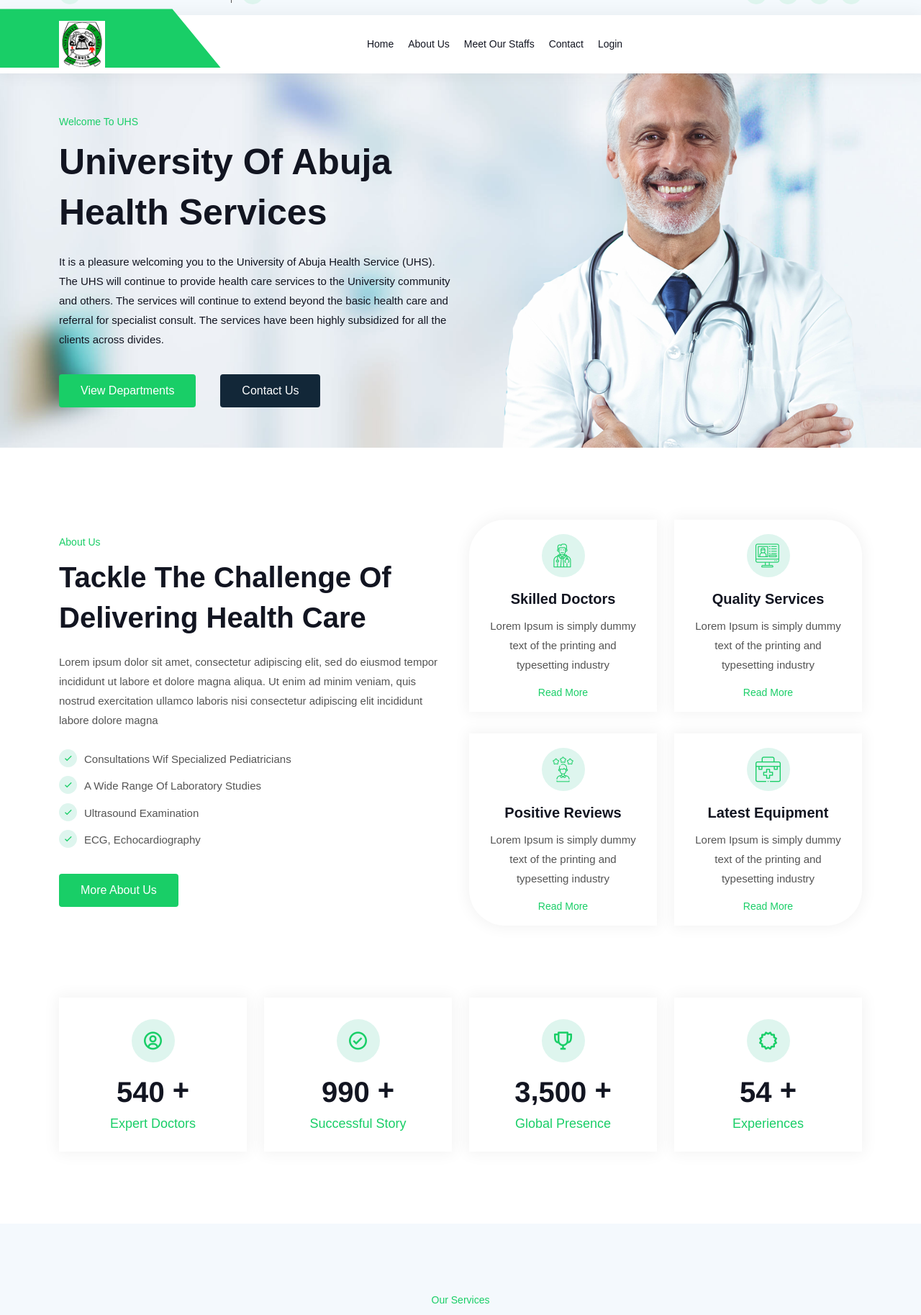
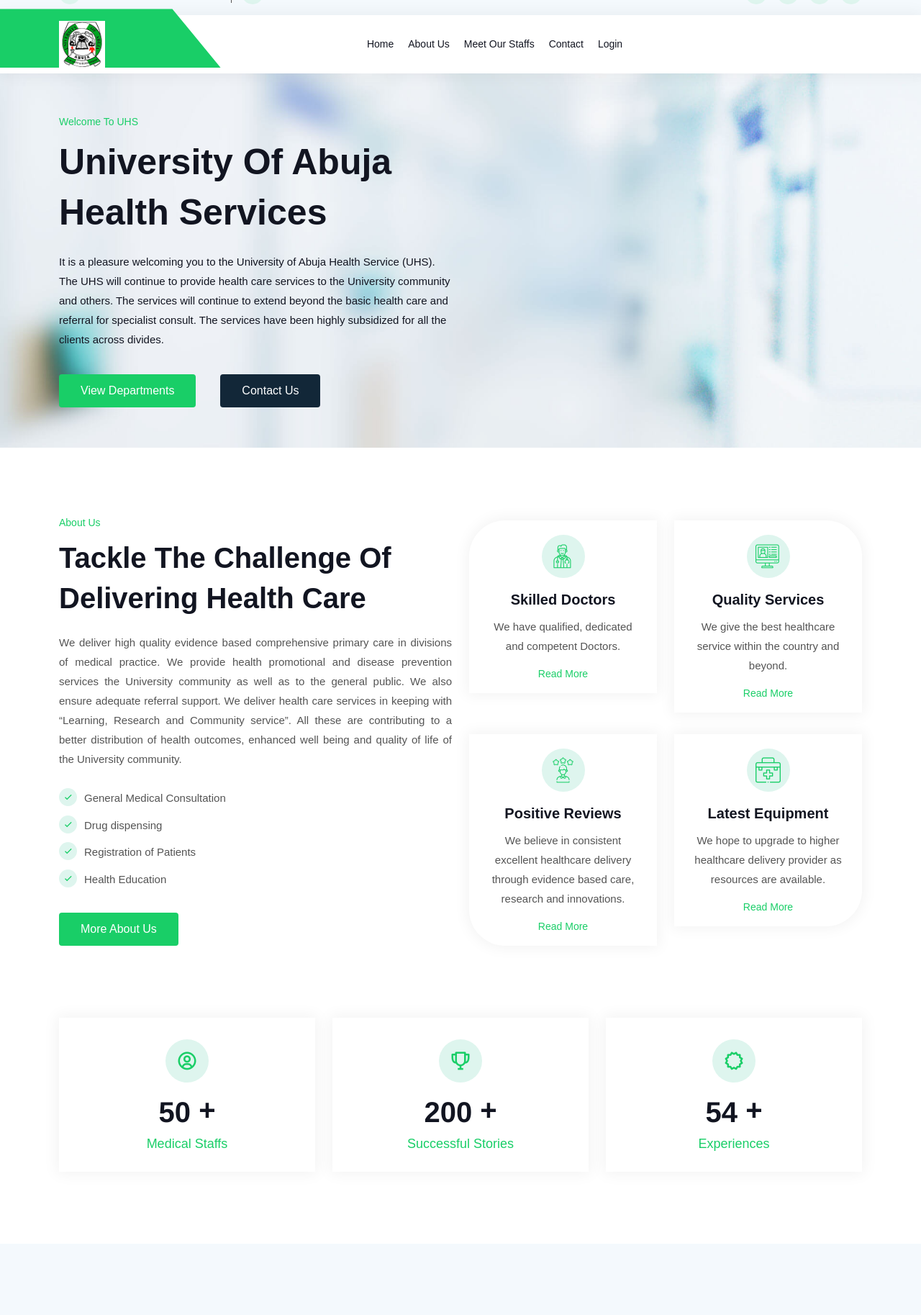
Before and after one commit to benjaminogbonna/University-of-Abuja-Health-Services-App, a Django app: template templates/home.html in a window 1280 px wide. Shown: the part 39-1866 px from the top of the page at 72% size. Run offline with Django 3.2, Linux system fonts and the light colour scheme; the template is opened without the code that fills it, so the values that code supplies are empty; some libraries are stand-ins or nearby versions.

Commit message:
edited the home page, base file, create apppointmnt, patient profile and staff pages.

```diff
--- a/templates/base.html
+++ b/templates/base.html
@@ -146,7 +146,7 @@
 											</li>
 											<li class="nav-item">
 <!--												<a href="{% url 'medical_history'  %}" class="nav-link">History</a>-->
-												<a href="" class="nav-link">History</a>
+<!--												<a href="" class="nav-link">History</a>-->
 											</li>
 											<li class="nav-item">
 												<a href="/logout" class="nav-link">Logout</a>
@@ -275,33 +275,33 @@
 
 							<ul>
 								<li>
-									<a href="department-details.html">
-										Medicine
+									<a href="">
+										Medical Services
 									</a>
 								</li>
 								<li>
-									<a href="department-details.html">
-										Neurology
+									<a href="">
+										Pharmacy
 									</a>
 								</li>
 								<li>
-									<a href="department-details.html">
-										Eye Care
+									<a href="">
+										Nursing
 									</a>
 								</li>
 								<li>
-									<a href="department-details.html">
-										Cardiology
+									<a href="">
+										Health Information Management
 									</a>
 								</li>
 								<li>
-									<a href="department-details.html">
-										Dental Care
+									<a href="">
+										Medical Laboratory
 									</a>
 								</li>
 								<li>
-									<a href="department-details.html">
-										Pulmonary
+									<a href="">
+										Environmental Health
 									</a>
 								</li>
 							</ul>
--- a/templates/home.html
+++ b/templates/home.html
@@ -30,7 +30,7 @@
 
 							<div class="col-lg-6">
 								<div class="banner-img wow fadeInUp" data-wow-delay=".9s">
-									<img src="{% static 'assets/img/hone-one-banner/banner-img.png' %}" alt="Image">
+<!--									<img src="{% static 'assets/img/hone-one-banner/banner-img.png' %}" alt="Image">-->
 <!--									<img src="{% static 'assets/img/staff/abdulkabir_ayanniyi.jpg' %}" alt="Image">-->
 								</div>
 							</div>
@@ -49,24 +49,30 @@
 						<div class="about-content">
 							<span class="top-title">About Us</span>
 							<h2>Tackle The Challenge Of Delivering Health Care</h2>
-							<p>Lorem ipsum dolor sit amet, consectetur adipiscing elit, sed do eiusmod tempor incididunt ut labore et dolore magna aliqua. Ut enim ad minim veniam, quis nostrud exercitation ullamco laboris nisi consectetur adipiscing elit incididunt labore dolore magna</p>
+							<p style="text-align:justify">
+								We deliver high quality evidence based comprehensive primary care in divisions of medical practice.
+								We provide health promotional and disease prevention services the University community as well
+								as to the general public. We also ensure adequate referral support. We deliver health care services
+								in keeping with “Learning, Research and Community service”. All these are contributing to a better
+								distribution of health outcomes, enhanced well being and quality of life of the University community.
+							</p>
 
 							<ul>
 								<li>
 									<i class="bx bx-check"></i>
-									Consultations Wif Specialized Pediatricians
+									General Medical Consultation
 								</li>
 								<li>
 									<i class="bx bx-check"></i>
-									A Wide Range Of Laboratory Studies
+									Drug dispensing
 								</li>
 								<li>
 									<i class="bx bx-check"></i>
-									Ultrasound Examination
+									Registration of Patients
 								</li>
 								<li>
 									<i class="bx bx-check"></i>
-									ECG, Echocardiography
+									Health Education
 								</li>
 							</ul>
 
@@ -83,8 +89,8 @@
 									<div class="single-features">
 										<i class="flaticon-doctor"></i>
 										<h3>Skilled Doctors</h3>
-										<p>Lorem Ipsum is simply dummy text of the printing and typesetting industry</p>
-										<a href="department-details.html" class="read-more">
+										<p>We have qualified, dedicated and competent Doctors.</p>
+										<a href="/staffs" class="read-more">
 											Read More
 										</a>
 									</div>
@@ -94,8 +100,10 @@
 									<div class="single-features">
 										<i class="flaticon-personal-information"></i>
 										<h3>Quality Services</h3>
-										<p>Lorem Ipsum is simply dummy text of the printing and typesetting industry</p>
-										<a href="department-details.html" class="read-more">
+										<p>
+											We give the best healthcare service within the country and beyond.
+										</p>
+										<a href="/about" class="read-more">
 											Read More
 										</a>
 									</div>
@@ -105,8 +113,10 @@
 									<div class="single-features">
 										<i class="flaticon-rate"></i>
 										<h3>Positive Reviews</h3>
-										<p>Lorem Ipsum is simply dummy text of the printing and typesetting industry</p>
-										<a href="department-details.html" class="read-more">
+										<p>
+											We believe in consistent excellent healthcare delivery through evidence based care, research and innovations.
+										</p>
+										<a href="" class="read-more">
 											Read More
 										</a>
 									</div>
@@ -116,8 +126,8 @@
 									<div class="single-features">
 										<i class="flaticon-first-aid-kit"></i>
 										<h3>Latest Equipment</h3>
-										<p>Lorem Ipsum is simply dummy text of the printing and typesetting industry</p>
-										<a href="department-details.html" class="read-more">
+										<p>We hope to upgrade to higher healthcare delivery provider as resources are available.</p>
+										<a href="/about" class="read-more">
 											Read More
 										</a>
 									</div>
@@ -134,46 +144,34 @@
 		<section class="counter-area pb-70">
 			<div class="container">
 				<div class="row">
-					<div class="col-lg-3 col-sm-6">
+					<div class="col-lg-4 col-sm-6">
 						<div class="single-counter">
 							<i class="bx bx-user-circle"></i>
 
 							<h2>
-								<span class="odometer" data-count="540">00</span>
+								<span class="odometer" data-count="50">00</span>
 								<span class="target">+</span>
 							</h2>
 
-							<p>Expert Doctors</p>
+							<p>Medical Staffs</p>
 						</div>
 					</div>
 
-					<div class="col-lg-3 col-sm-6">
-						<div class="single-counter">
-							<i class="bx bx-check-circle"></i>
 
-							<h2>
-								<span class="odometer" data-count="990">00</span>
-								<span class="target">+</span>
-							</h2>
-
-							<p>Successful Story</p>
-						</div>
-					</div>
-
-					<div class="col-lg-3 col-sm-6">
+					<div class="col-lg-4 col-sm-6">
 						<div class="single-counter">
 							<i class="bx bx-trophy"></i>
 
 							<h2>
-								<span class="odometer" data-count="3500">00</span>
+								<span class="odometer" data-count="200">00</span>
 								<span class="traget">+</span>
 							</h2>
 
-							<p>Global Presence</p>
+							<p>Successful Stories</p>
 						</div>
 					</div>
 
-					<div class="col-lg-3 col-sm-6">
+					<div class="col-lg-4 col-sm-6">
 						<div class="single-counter">
 							<i class="bx bx-certification"></i>
 
@@ -190,37 +188,55 @@
 		</section>
 		<!-- END COUNTER AREA CSS -->
 
-		<!-- END SERVICES AREA -->
+		<!-- START SERVICES AREA -->
 		<section class="services-area bg-color pt-100 pb-70">
 			<div class="container">
 				<div class="section-title">
 					<span class="top-title">Our Services</span>
 					<h2>Our Healthcare <span>Services</span></h2>
-					<p>Lorem ipsum dolor sit amet consectetur adipisicing elit. Labore perferendis deleniti illum necessitati voluptates ipsum, ratione dolorum veritatis minus mollitia placeat</p>
+					<p style="text-align:justify">
+						We deliver high quality evidence based comprehensive primary care in divisions of medical practice.
+						We provide health promotional and disease prevention services the University community as well as
+						to the general public. We also ensure adequate referral support. We deliver health care services in
+						keeping with “Learning, Research and Community service”. All these are contributing to a better
+						distribution of health outcomes, enhanced well being and quality of life of the University community.
+					</p>
 				</div>
 
 				<div class="row">
 					<div class="col-lg-4 col-sm-6">
 						<div class="single-services">
-							<i class="flaticon-medicine"></i>
-							<h3>Medicine</h3>
-							<p>Lorem ipsum dolor sit amet consectetur adipisicing elit. Quis odit, unde fugiat autem earum luptatem sequuntur.</p>
-
-							<a href="department-details.html" class="read-more">
-								Read More
-							</a>
+							<i class="flaticon-first-aid-kit"></i>
+							<h3>Medical Services</h3>
+							<p style="text-align:left">
+								<span class="bx bx-check"></span>General Medical Consultation<br/>
+								<span class="bx bx-check"></span>Chronic Diseases Management<br/>
+								<span class="bx bx-check"></span>Emergency Services (Medical and Surgical Care)<br/>
+								<span class="bx bx-check"></span>24 Hours Ambulance Services<br/>
+								<span class="bx bx-check"></span>In-Patient Care (Male, Female and Private Wards)<br/>
+								<span class="bx bx-check"></span>General Medical Examinations for Staff and Students<br/>
+								<span class="bx bx-check"></span>Routine Medical Check-ups for the University Community<br/>
+								<span class="bx bx-check"></span>Health Education and counseling<br/>
+								<span class="bx bx-check"></span>Immunization
+							</p>
 						</div>
 					</div>
 
 					<div class="col-lg-4 col-sm-6">
 						<div class="single-services">
-							<i class="flaticon-neurology"></i>
-							<h3>Neurology</h3>
-							<p>Lorem ipsum dolor sit amet consectetur adipisicing elit. Quis odit, unde fugiat autem earum luptatem sequuntur.</p>
-
-							<a href="department-details.html" class="read-more">
-								Read More
-							</a>
+							<i class="flaticon-medicine"></i>
+							<h3>Pharmacy</h3>
+							<p style="text-align:left">
+								<span class="bx bx-check"></span>Drug dispensing<br/>
+								<span class="bx bx-check"></span>Drug information services<br/>
+								<span class="bx bx-check"></span>Drug procurement, storage and distribution<br/>
+								<span class="bx bx-check"></span>Drug invention<br/>
+								<span class="bx bx-check"></span>Pharmacovigilance<br/>
+								<span class="bx bx-check"></span>Patient counseling<br/>
+								<span class="bx bx-check"></span>Pharmaceutical care<br/>
+								<span class="bx bx-check"></span>Validation and evaluation of prescriptions<br/>
+								<span class="bx bx-check"></span>Production of alcohol bases sanitizer and disinfectants
+							</p>
 						</div>
 					</div>
 
@@ -238,13 +254,19 @@
 
 					<div class="col-lg-4 col-sm-6">
 						<div class="single-services">
-							<i class="flaticon-heart"></i>
-							<h3>Cardiology</h3>
-							<p>Lorem ipsum dolor sit amet consectetur adipisicing elit. Quis odit, unde fugiat autem earum luptatem sequuntur.</p>
+							<i class="flaticon-personal-information"></i>
+							<h3>Health Information Management</h3>
+							<p style="text-align:justify">
+								<span class="bx bx-check"></span>Registration of Patients<br/>
+								<span class="bx bx-check"></span>Daily compilation of statistics<br/>
+								<span class="bx bx-check"></span>Establishment, storage and retrieval of medical records<br/>
+								<span class="bx bx-check"></span>Designing, planning and administration of health information<br/>
+								<span class="bx bx-check"></span>Maintaining good public relation<br/>
+								<span class="bx bx-check"></span>Reporting notifiable diseases and epidemics in the university<br/>
+								<span class="bx bx-check"></span>Management of electronic medical records<br/>
+								<span class="bx bx-check"></span>Documentation of patients' records
 
-							<a href="department-details.html" class="read-more">
-								Read More
-							</a>
+							</p>
 						</div>
 					</div>
 
@@ -283,7 +305,9 @@
 				<div class="section-title">
 					<span class="top-title">Our Doctor's</span>
 					<h2>Our Expert Doctor's</h2>
-					<p>Lorem ipsum dolor sit amet consectetur adipisicing elit. Labore perferendis deleniti illum necessitati voluptates ipsum, ratione dolorum veritatis minus mollitia placeat</p>
+					<p>
+						We have qualified, dedicated and competent Doctors.
+					</p>
 				</div>
 
 				<div class="row">
--- a/templates/patient_profile.html
+++ b/templates/patient_profile.html
@@ -29,7 +29,7 @@
 				<div class="row">
 					<div class="col-lg-12 col-md-12">
 						<div class="user-actions">
-							<h2>{{ userdata.name }}</h2>
+							<h2>Hello, {{ userdata.name }}</h2>
 						</div>
 					</div>
 				</div>
```
Also changed, not shown: templates/create_appointment.html (+12 -51 lines), templates/staff.html (+9 -7 lines), db.sqlite3.
